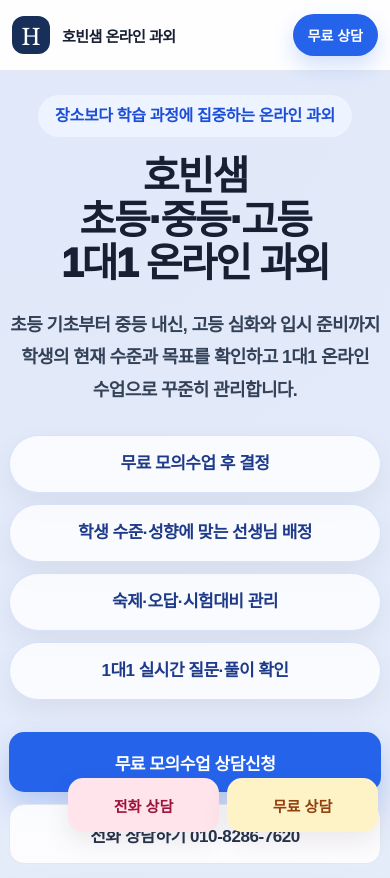
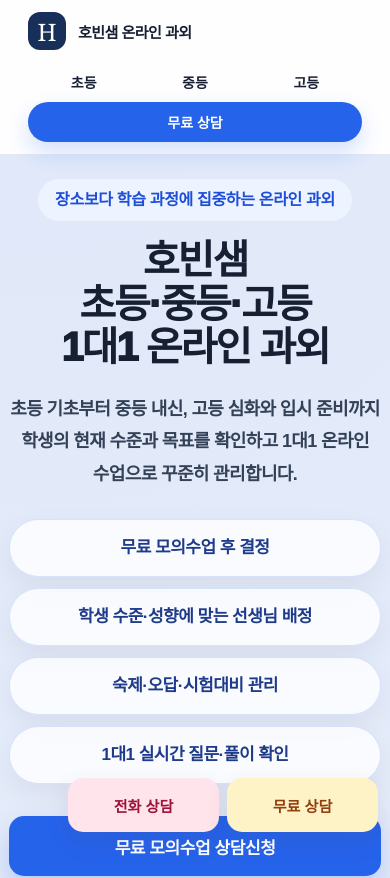
Before and after one commit to wlgiddl00001-hue/online-tutoring-seo-site, a Next.js app: page / in a window 390 px wide. Shown: the top 878 px of the page. Built offline with nearby package versions, Linux system fonts and the light colour scheme.

Commit message:
fix: show grade navigation on mobile header

```diff
--- a/src/app/globals.css
+++ b/src/app/globals.css
@@ -1345,9 +1345,36 @@ input {
     min-height: 70px;
   }
 
-  .siteNav > a:not(.siteHeaderConsult) {
+  @media (max-width: 768px) {
+  .siteHeaderInner {
+    flex-wrap: wrap;
+    gap: 12px;
+    padding: 12px 16px;
+  }
+
+  .siteNav {
+    width: 100%;
+    display: grid;
+    grid-template-columns: repeat(3, 1fr);
+    gap: 8px;
+  }
+
+  .siteNav > a {
+    display: flex;
+    align-items: center;
+    justify-content: center;
+    min-height: 40px;
+    font-size: 14px;
+  }
+
+  .siteNav > a:nth-child(4) {
     display: none;
   }
+
+  .siteHeaderConsult {
+    grid-column: 1 / -1;
+  }
+}
 
   .siteNav {
     gap: 0;
```
